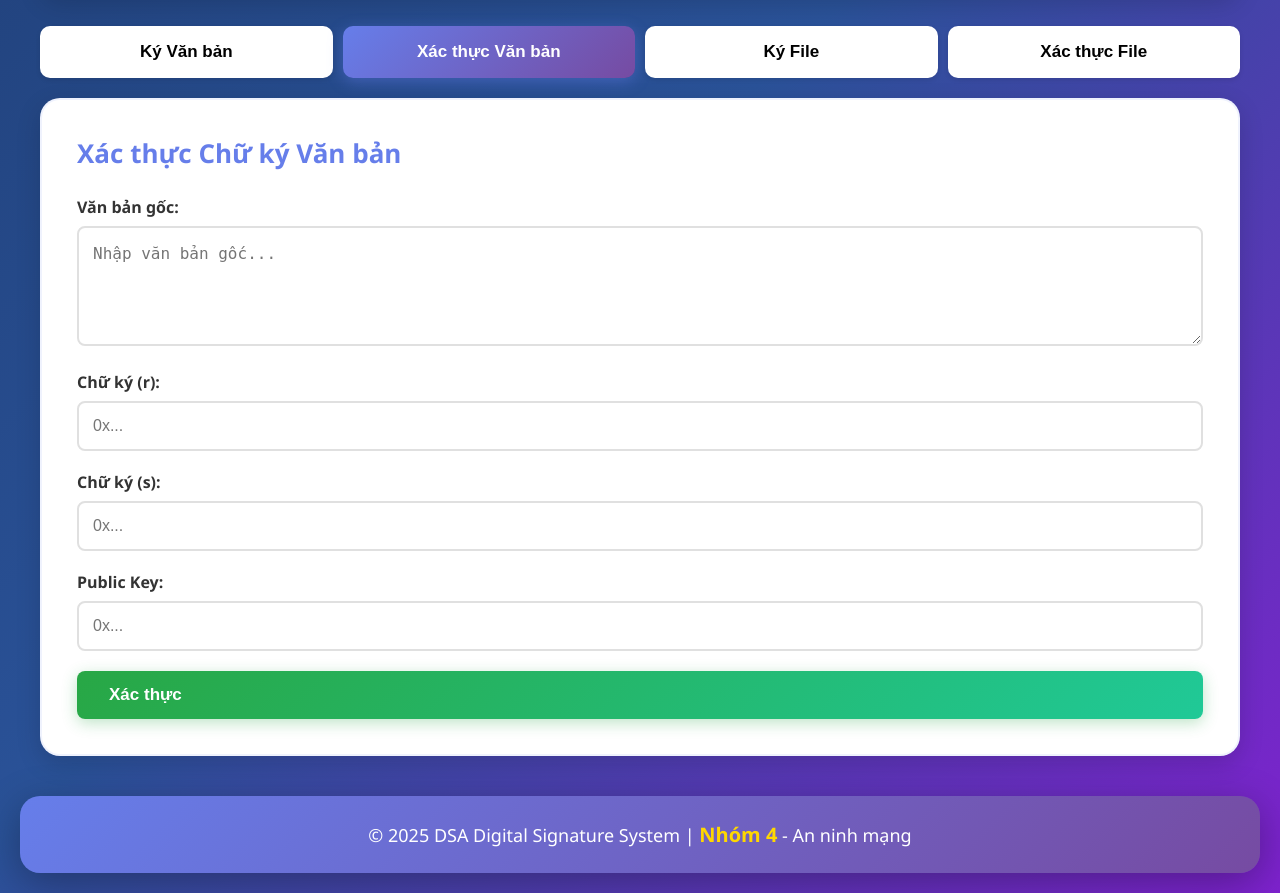
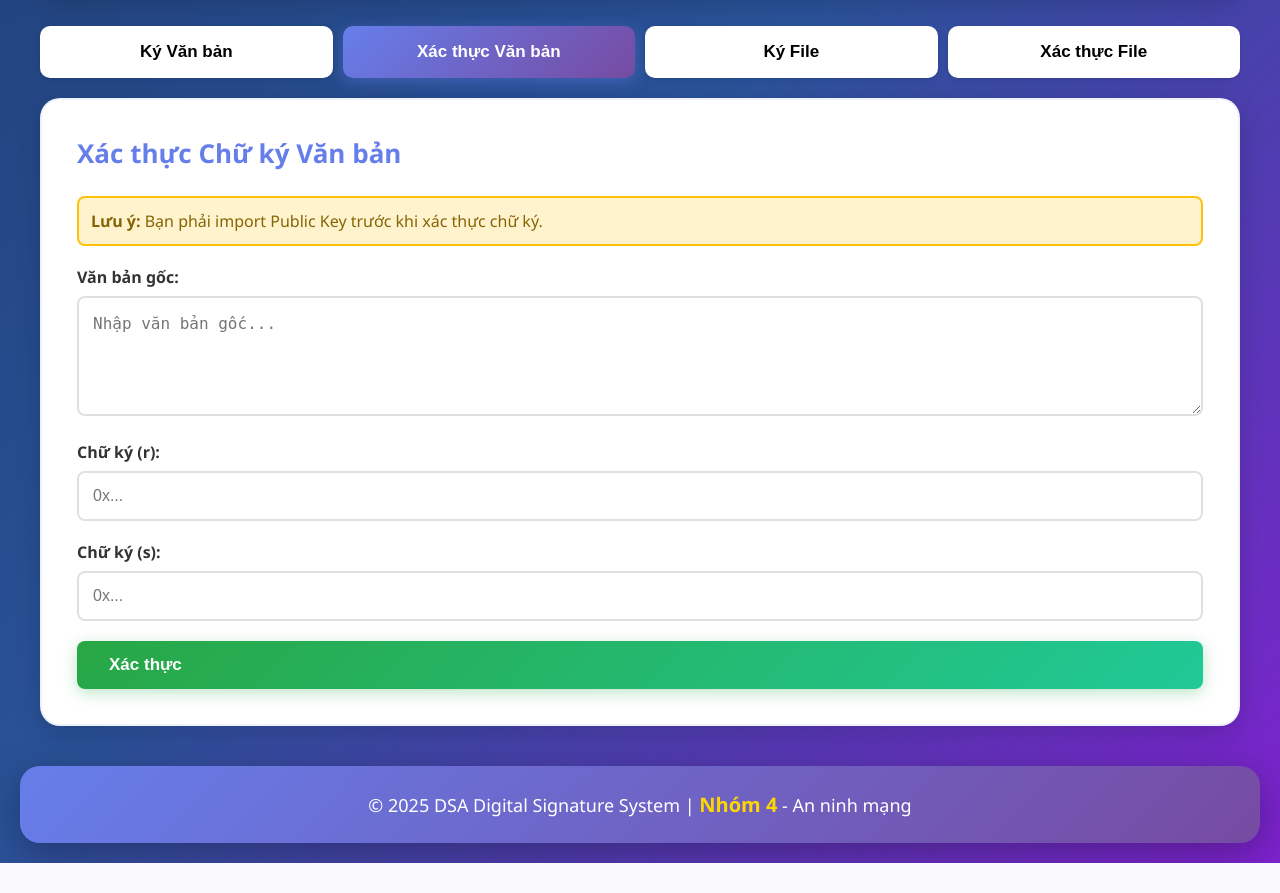
Before and after one commit to Vietchemistryyy/DSA_for_text_auth, a Flask app: page / in a window 1280 px wide, after a click on "Xác thực Văn bản". Shown: the part 489-1382 px from the top of the page. After the commit the page ends 1352 px from the top, so only its background shows below. Run offline with Flask 3, Linux system fonts and the light colour scheme.

Commit message:
Change UI for import public key

```diff
--- a/templates/index.html
+++ b/templates/index.html
@@ -522,6 +522,10 @@
             <h2> Xác thực Chữ ký Văn bản</h2>
             <div class="alert" id="verifyMessageAlert"></div>
 
+            <div style="background: #fff3cd; border: 2px solid #ffc107; border-radius: 8px; padding: 12px; margin-bottom: 20px; color: #856404;">
+                <strong>Lưu ý:</strong> Bạn phải import Public Key trước khi xác thực chữ ký.
+            </div>
+
             <div class="form-group">
                 <label>Văn bản gốc:</label>
                 <textarea class="form-control" id="messageToVerify" placeholder="Nhập văn bản gốc..."></textarea>
@@ -535,11 +539,6 @@
             <div class="form-group">
                 <label>Chữ ký (s):</label>
                 <input type="text" class="form-control" id="signatureS" placeholder="0x...">
-            </div>
-
-            <div class="form-group">
-                <label>Public Key:</label>
-                <input type="text" class="form-control" id="publicKeyForVerify" placeholder="0x...">
             </div>
 
             <button class="btn btn-success btn-block" onclick="verifyMessage()">
@@ -586,6 +585,10 @@
         <div class="tab-content" id="verify-file">
             <h2>Xác thực File</h2>
             <div class="alert" id="verifyFileAlert"></div>
+
+            <div style="background: #fff3cd; border: 2px solid #ffc107; border-radius: 8px; padding: 12px; margin-bottom: 20px; color: #856404;">
+                <strong>Lưu ý:</strong> Bạn phải import Public Key trước khi xác thực file.
+            </div>
 
             <div class="form-group">
                 <label>File gốc:</label>
@@ -773,9 +776,8 @@
             const message = document.getElementById('messageToVerify').value;
             const signatureR = document.getElementById('signatureR').value;
             const signatureS = document.getElementById('signatureS').value;
-            const publicKey = document.getElementById('publicKeyForVerify').value;
 
-            if (!message || !signatureR || !signatureS || !publicKey) {
+            if (!message || !signatureR || !signatureS) {
                 showAlert('verifyMessageAlert', 'Vui lòng nhập đầy đủ thông tin!', 'error');
                 return;
             }
@@ -789,8 +791,7 @@
                     body: JSON.stringify({
                         message,
                         signature_r: signatureR,
-                        signature_s: signatureS,
-                        public_key: publicKey
+                        signature_s: signatureS
                     })
                 });
                 const data = await response.json();
@@ -809,7 +810,7 @@
                             <h4 style="color: ${statusColor};">Kết quả: ${data.valid ? 'HỢP LỆ' : 'KHÔNG HỢP LỆ'}</h4>
                             <p style="margin-bottom: 10px;">${data.valid ? 'Văn bản chưa bị thay đổi và chữ ký đúng.' : 'Văn bản có thể đã bị thay đổi hoặc chữ ký sai.'}</p>
                             <hr style="margin: 15px 0; border: none; border-top: 1px solid #dee2e6;">
-                            <p><strong>Public Key đã sử dụng:</strong> ${publicKey.substring(0, 20)}...</p>
+                            <p><strong>Public Key đã sử dụng:</strong> ${data.public_key_used}</p>
                             <p style="margin-top: 10px; font-size: 14px; color: #6c757d;"><em>Thời gian xác thực: ${new Date().toLocaleString('vi-VN')}</em></p>
                         </div>
                     `;
```
